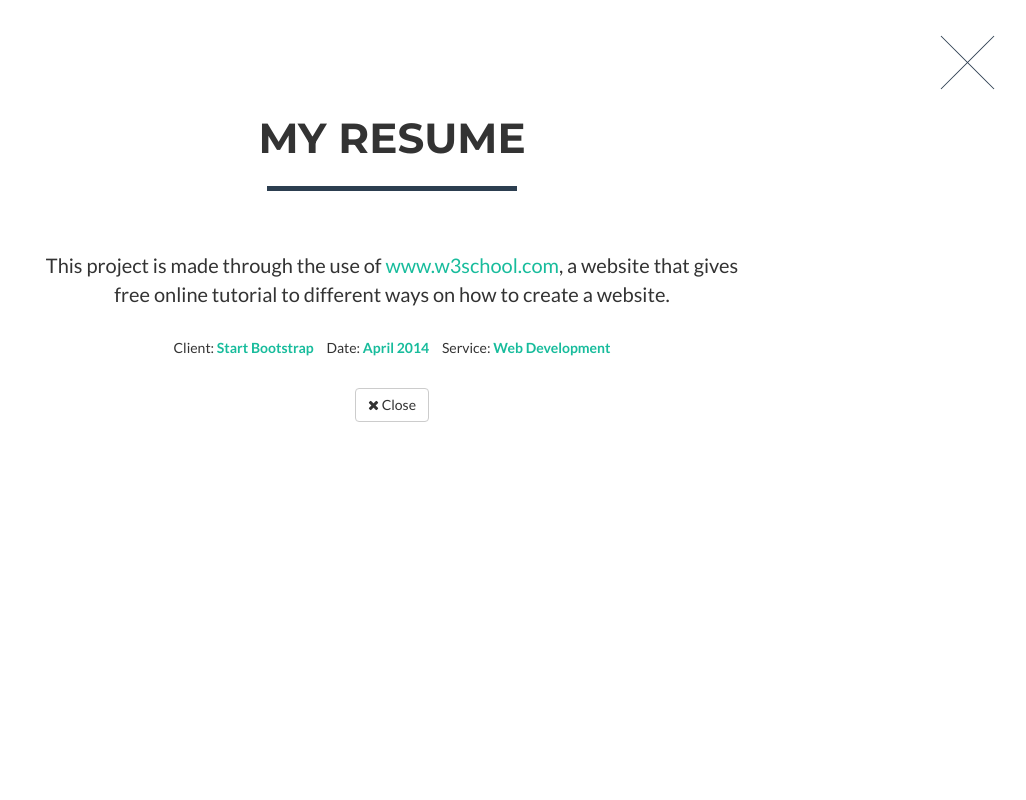
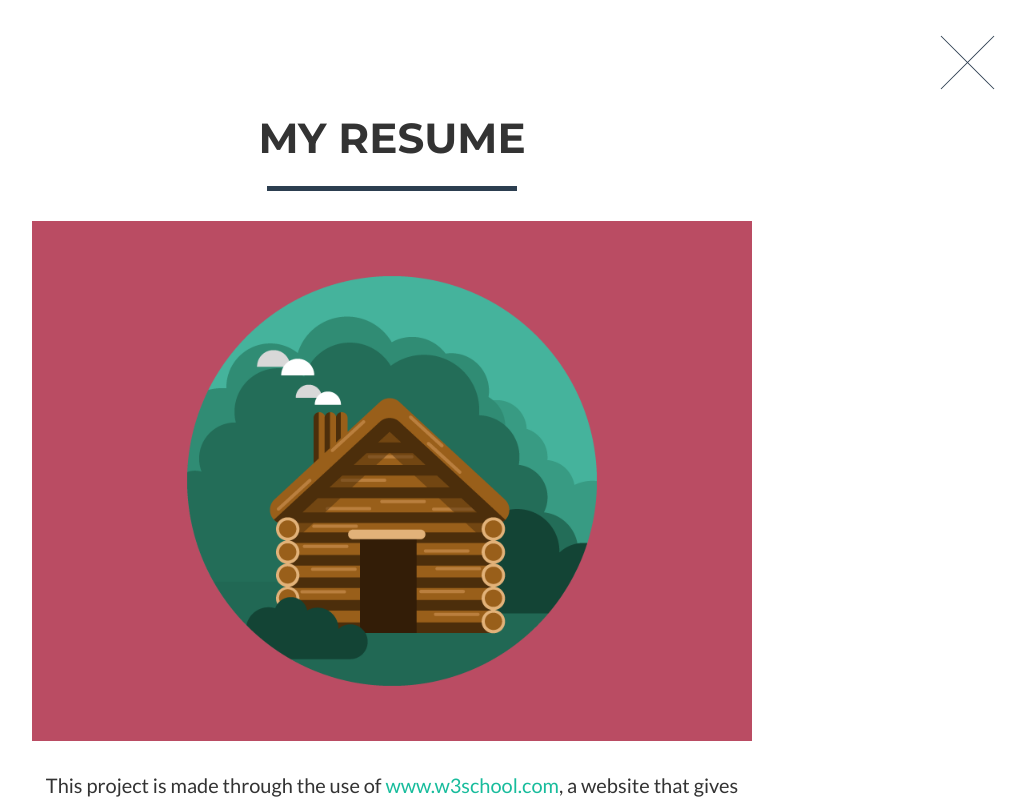
Before and after one commit to bobbytungod/bobbytungod.github.io, a website: page index.html in a window 1280 px wide. Both pictures are taken after a click on the link 250 px from the left and 1102 px from the top of the page. Shown: the part 702-1502 px from the top of the page, without its empty margins (248-1274 px from the left). Drawn offline with nearby package versions, Linux system fonts and the light colour scheme; files that its build step writes are made by us from their sources.

Commit message:
Update index.html

```diff
--- a/index.html
+++ b/index.html
@@ -306,7 +306,7 @@
                         <div class="modal-body">
                             <h2>My Resume</h2>
                             <hr class="star-primary">
-                            <img src="untitiled 2.png" class="img-responsive img-centered" alt="">
+                            <img src="img/portfolio/cabin.png" class="img-responsive img-centered" alt="">
                             <p>This project is made through the use of <a href="www.w3school.com">www.w3school.com</a>, a website that gives free online tutorial to different ways on how to create a website.</p>
                             <ul class="list-inline item-details">
                                 <li>Client:
```
